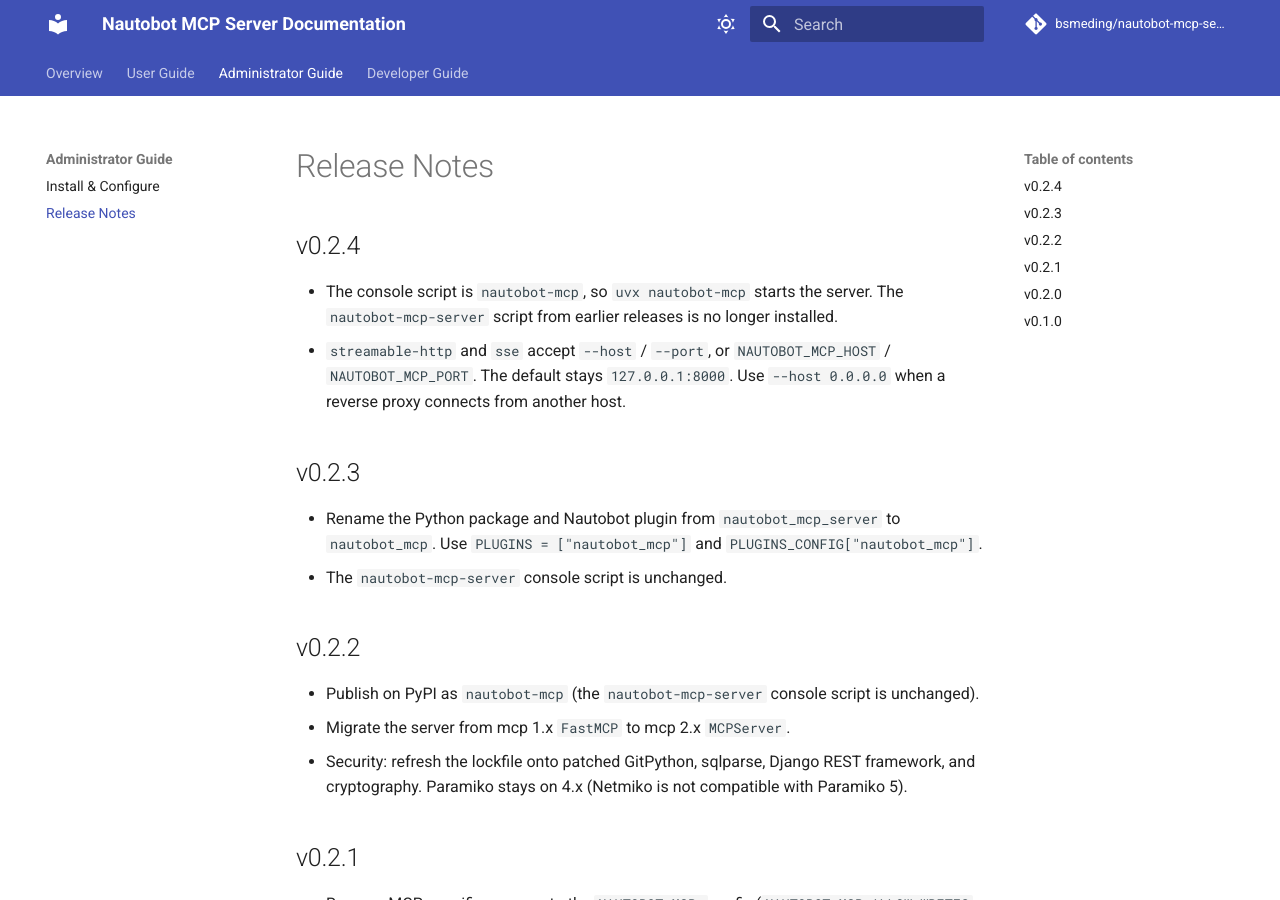
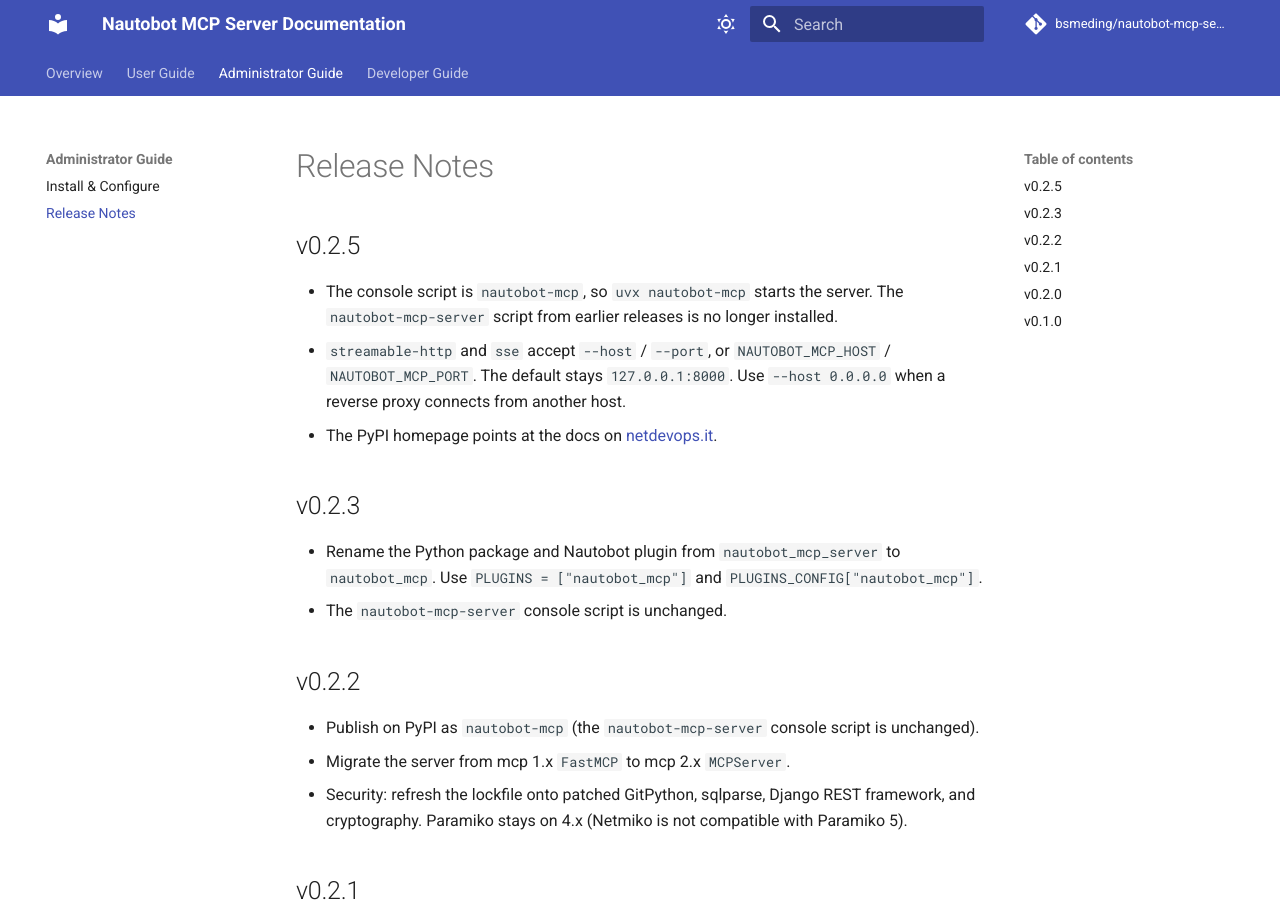
Before and after one commit to bsmeding/nautobot-mcp-server, an MkDocs documentation site: the page built from docs/admin/release_notes/index.md, in a window 1280 px wide and 900 px high. Built offline with MkDocs 1.6.1 and Material for MkDocs 9.7.7, drawn with Linux system fonts in a browser that asks for light colours; comment, search, counter and statistics services are not loaded.

Commit message:
set v0.2.5

```diff
--- a/docs/admin/release_notes/index.md
+++ b/docs/admin/release_notes/index.md
@@ -1,6 +1,6 @@
 # Release Notes
 
-## v0.2.4
+## v0.2.5
 
 - The console script is `nautobot-mcp`, so `uvx nautobot-mcp` starts the server.
   The `nautobot-mcp-server` script from earlier releases is no longer installed.
@@ -8,6 +8,8 @@
   `NAUTOBOT_MCP_HOST` / `NAUTOBOT_MCP_PORT`. The default stays
   `127.0.0.1:8000`. Use `--host 0.0.0.0` when a reverse proxy connects from
   another host.
+- The PyPI homepage points at the docs on
+  [netdevops.it](https://netdevops.it/projects/nautobot-mcp/user-guide/).
 
 ## v0.2.3
 
--- a/pyproject.toml
+++ b/pyproject.toml
@@ -4,7 +4,7 @@
 
 [project]
 name = "nautobot-mcp"
-version = "0.2.4"
+version = "0.2.5"
 description = "Nautobot app and Model Context Protocol (MCP) server exposing Nautobot's REST and GraphQL APIs to LLMs."
 readme = "README.md"
 requires-python = ">=3.10"
```
Also changed, not shown: 2 other files.
